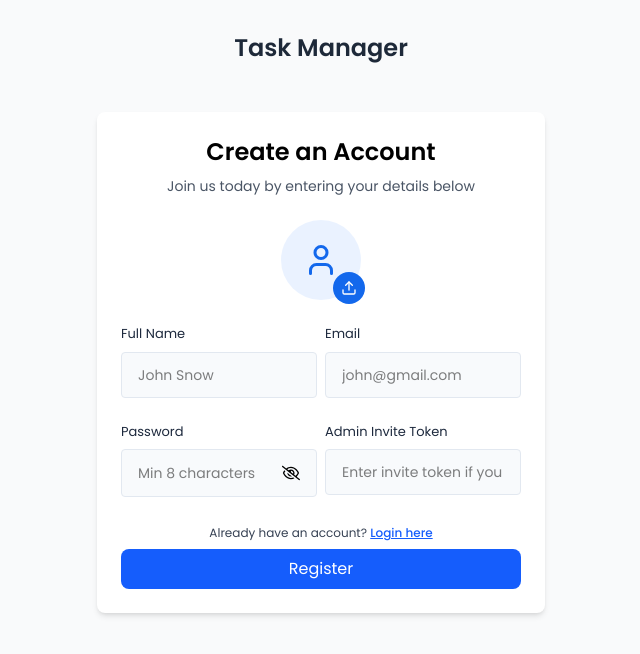
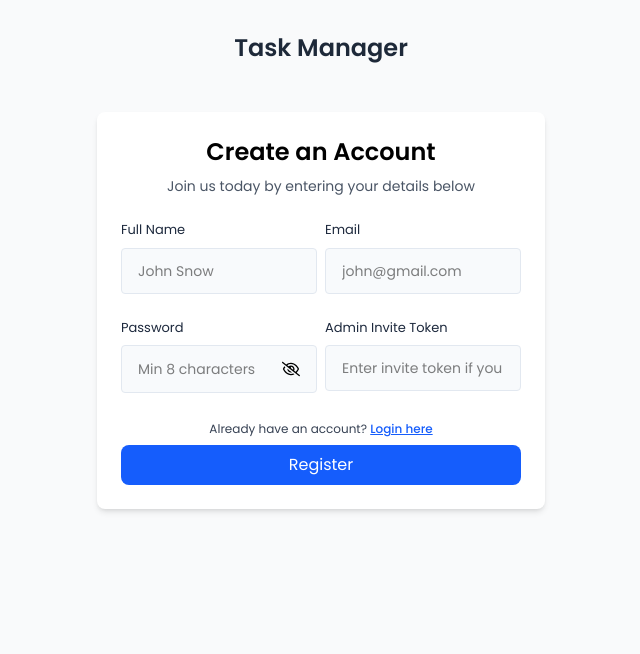
Before and after one commit to Ravinder125/TaskManager, a React (Vite) app in the folder frontend/: page /register in a window 1280 px wide. Shown: the top 654 px of the page, without its empty margins (319-959 px from the left). Built offline with nearby package versions, Linux system fonts and the light colour scheme; no server answers.

Commit message:
refactor: comment out unused profile picture handling in registration; streamline registration logic and improve code clarity

```diff
--- a/frontend/src/pages/Auth/Register.jsx
+++ b/frontend/src/pages/Auth/Register.jsx
@@ -8,7 +8,7 @@ import axiosInstance from '../../utils/axiosInstance';
 import toast from 'react-hot-toast';
 
 const Register = () => {
-    const [profilePic, setProfilePic] = useState(null);
+    // const [profilePic, setProfilePic] = useState(null);
     const [fullName, setFullName] = useState("");
     const [email, setEmail] = useState("");
     const [password, setPassword] = useState("");
@@ -34,9 +34,9 @@ const Register = () => {
             setError('Please enter valid email')
         }
 
-        if (!profilePic) {
-            setError('Profile image is required')
-        }
+        // if (!profilePic) {
+        //     setError('Profile image is required')
+        // }
 
         if (error) return;
         setError("")
@@ -53,10 +53,10 @@ const Register = () => {
             const response = await axiosInstance.post(API_PATHS.AUTH.REGISTER, formData);
             if (response?.data?.data) {
                 toast.success(response.data.message)
-                if (profilePic && response) {
-                    const imageUploadRes = await uploadImage(profilePic);
-                    toast.success(imageUploadRes.message)
-                }
+                // if (profilePic && response) {
+                //     const imageUploadRes = await uploadImage(profilePic);
+                //     toast.success(imageUploadRes.message)
+                // }
 
                 // Redirect to login page after successfull registeration
                 navigate('/login')
@@ -81,9 +81,9 @@ const Register = () => {
                 <p className='text-sm text-gray-600 mt-2 mb-6 text-center'>Join us today by entering your details below</p>
 
                 <form onSubmit={handleRegister} >
-                    <ProfilePhotoSelector
+                    {/* <ProfilePhotoSelector
                         setProfilePic={setProfilePic}
-                    />
+                    /> */}
                     <div className='grid md:grid-cols-2 grid-cols-1 gap-2 '>
 
                         <Input
```
